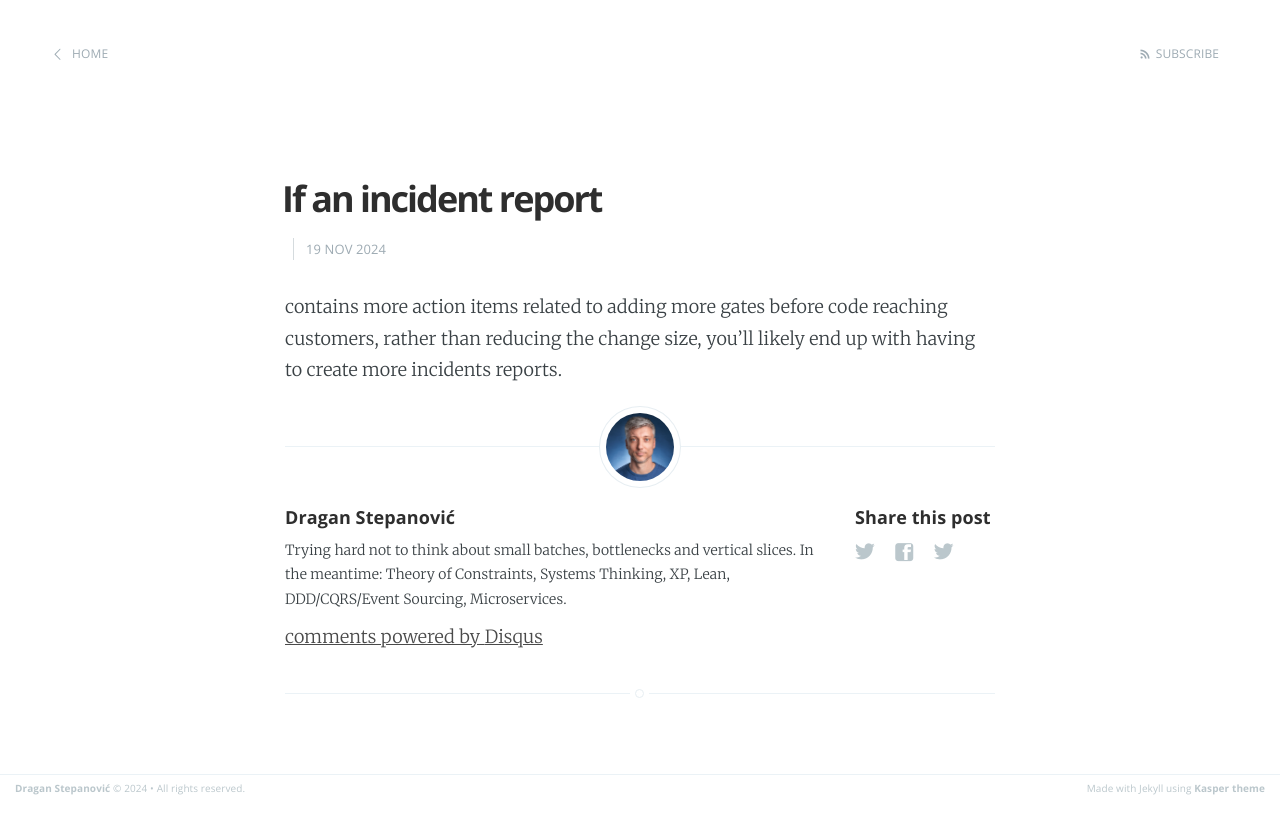
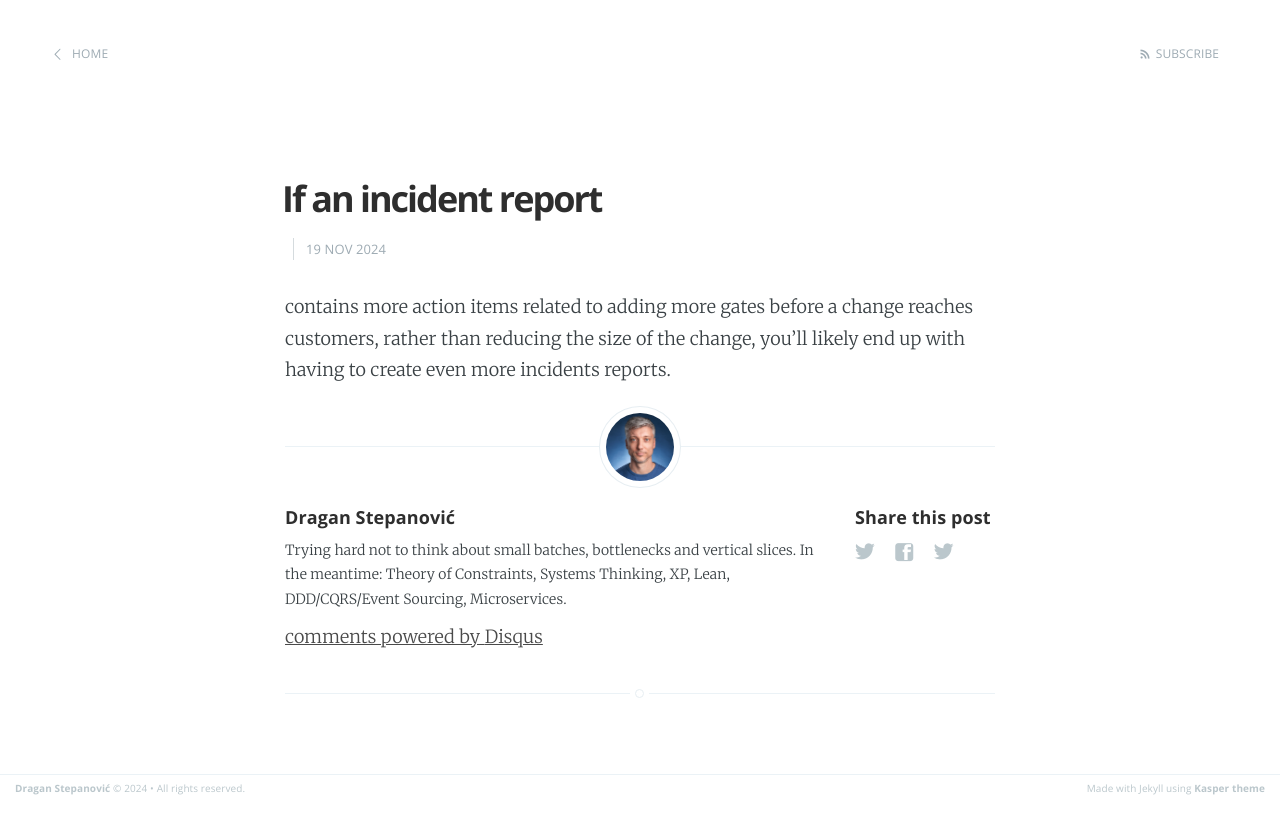
Before and after one commit to dragan-stepanovic/dragan-stepanovic.github.io, a Jekyll site: the page built from _posts/2024-11-19-if-incident-report.md, in a window 1280 px wide. Shown: the top 834 px of the page. Built offline with Jekyll 4.4.1, drawn with Linux system fonts in a browser that asks for light colours; our own code applies the rules of GitHub Pages for plain Markdown files; comment, search, counter and statistics services are not loaded.

Commit message:
Update 2024-11-19-if-incident-report.md

```diff
--- a/_posts/2024-11-19-if-incident-report.md
+++ b/_posts/2024-11-19-if-incident-report.md
@@ -1,4 +1,4 @@
 ---
 title: If an incident report
 ---
- contains more action items related to adding more gates before code reaching customers, rather than reducing the change size, you'll likely end up with having to create more incidents reports.
+contains more action items related to adding more gates before a change reaches customers, rather than reducing the size of the change, you'll likely end up with having to create even more incidents reports.
```
